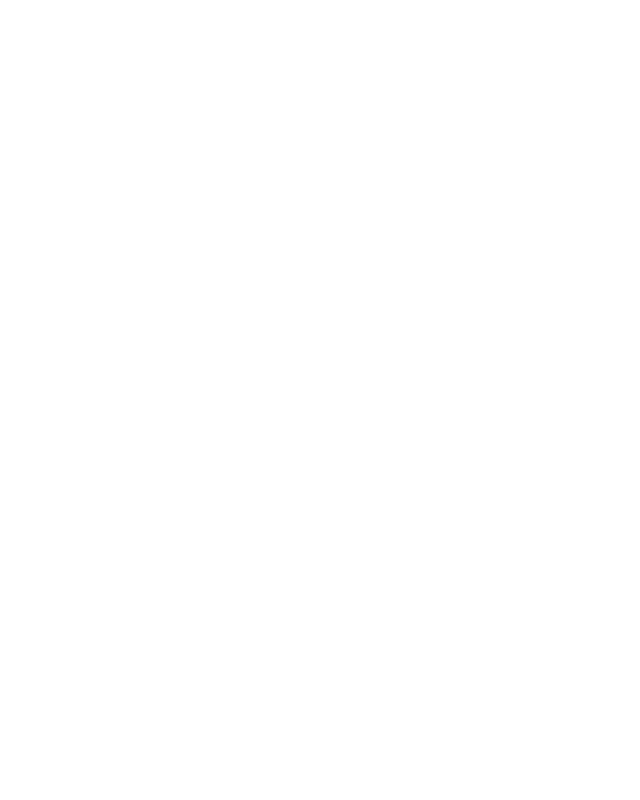
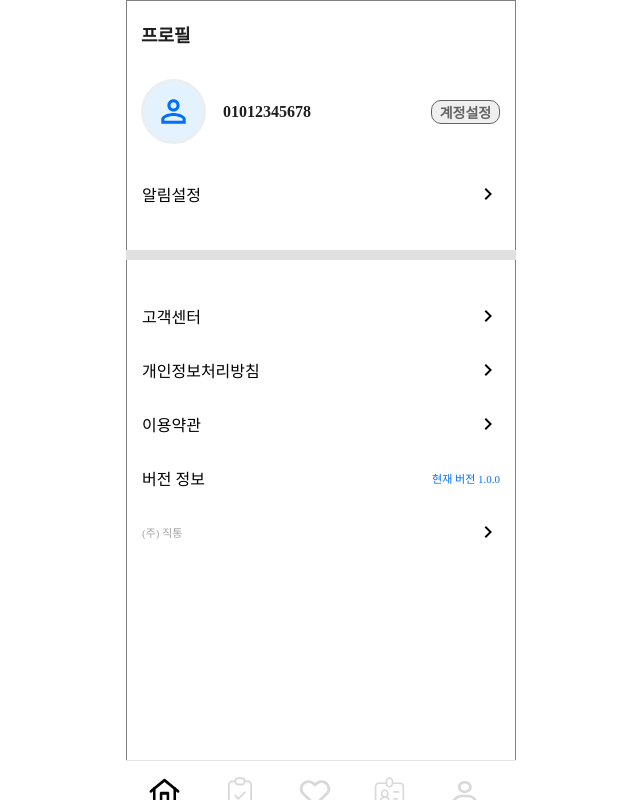
Before and after one commit to sejong-capstone-zigtong/zigtong-frontend, a React (Create React App) app: page /mypage in a window 1280 px wide. Before the commit this address had no page. Shown: the whole page, without its empty margins (319-959 px from the left). Built offline with nearby package versions, Linux system fonts and the light colour scheme.

Commit message:
[feat] 마이직통 페이지 ui 구현

```diff
--- a/src/Router.jsx
+++ b/src/Router.jsx
@@ -12,6 +12,7 @@
 import Assignment from "./pages/Assignment";
 import SavedWorks from "./pages/SavedWork";
 import Profile from "./pages/Profile";
+import MyPage from "./pages/MyPage";
 
 const Router = () => {
   return (
@@ -29,6 +30,7 @@
           <Route path="/assignment" element={<Assignment />} />
           <Route path="/works/saved" element={<SavedWorks />} />
           <Route path="/profile" element={<Profile />} />
+          <Route path="/mypage" element={<MyPage />} />
         </Route>
       </Routes>
     </BrowserRouter>
--- /dev/null
+++ b/src/pages/MyPage.jsx
@@ -0,0 +1,153 @@
+/* eslint-disable no-unused-vars */
+import React from "react";
+import styled from "styled-components";
+import Footer from "../components/common/Footer";
+import user from "../assets/profile/User.svg";
+import rightArrow from "../assets/mypage/RightArrow.svg";
+
+const MyPage = () => {
+  return (
+    <MyPageTotalComponent>
+      <MyPageHeader>프로필</MyPageHeader>
+      <MyPageInfo>
+        <MyPageInfoImgContainer>
+          <MyPageInfoImg src={user} alt="user" />
+        </MyPageInfoImgContainer>
+        <MyPageOtherInfoContainer>01012345678</MyPageOtherInfoContainer>
+        <MyPageInfoSetting>계정설정</MyPageInfoSetting>
+      </MyPageInfo>
+      <EachItemContainer margin="38px 0px 0px 0px">
+        <EachItemText>알림설정</EachItemText>
+        <EachItemRightArrow src={rightArrow} alt=">" />
+      </EachItemContainer>
+      <TenPixelBar />
+      <EachItemContainer margin="0px">
+        <EachItemText>고객센터</EachItemText>
+        <EachItemRightArrow src={rightArrow} alt=">" />
+      </EachItemContainer>
+      <EachItemContainer>
+        <EachItemText>개인정보처리방침</EachItemText>
+        <EachItemRightArrow src={rightArrow} alt=">" />
+      </EachItemContainer>
+      <EachItemContainer>
+        <EachItemText>이용약관</EachItemText>
+        <EachItemRightArrow src={rightArrow} alt=">" />
+      </EachItemContainer>
+      <EachItemContainer>
+        <EachItemText>버전 정보</EachItemText>
+        <EachItemVersionInfo>현재 버전 1.0.0</EachItemVersionInfo>
+      </EachItemContainer>
+      <EachItemContainer>
+        <EachItemStock>(주) 직통</EachItemStock>
+        <EachItemRightArrow src={rightArrow} alt=">" />
+      </EachItemContainer>
+      <Footer />
+    </MyPageTotalComponent>
+  );
+};
+
+export default MyPage;
+
+const MyPageTotalComponent = styled.div`
+  width: 100%;
+  height: 100%;
+  display: flex;
+  flex-direction: column;
+  align-items: center;
+  background-color: #fff;
+  padding: 0px 0px 100px 0px;
+`;
+
+const MyPageHeader = styled.div`
+  font-family: "Pretendard Variable";
+  color: #1e1e1e;
+  align-self: flex-start;
+  font-size: 18px;
+  font-weight: 800;
+  margin: 20px 0px 0px 14px;
+`;
+
+const MyPageInfo = styled.div`
+  margin: 32px 0px 0px 0px;
+  display: flex;
+  align-items: center;
+  height: 65px;
+  width: 100%;
+`;
+
+const MyPageInfoImgContainer = styled.div`
+  display: flex;
+  width: 65px;
+  height: 65px;
+  justify-content: center;
+  align-items: center;
+  border-radius: 1300px;
+  border: 3.25px solid #eceff1;
+  background-color: #e3f2fd;
+  margin: 0px 0px 0px 14px;
+`;
+
+const MyPageInfoImg = styled.img`
+  width: 39px;
+  height: 39px;
+`;
+
+const MyPageOtherInfoContainer = styled.div`
+  font-family: "Pretendard Variable";
+  display: flex;
+  align-items: center;
+  color: #1e1e1e;
+  width: 208px;
+  font-size: 16px;
+  font-weight: 800;
+  margin: 0px 0px 0px 17px;
+`;
+
+const MyPageInfoSetting = styled.button`
+  font-family: "Pretendard Variable";
+  width: 69px;
+  height: 24px;
+  border-radius: 10px;
+  border: 1px solid #646464;
+  color: #646464;
+  font-size: 14px;
+  font-weight: 600;
+`;
+
+const EachItemContainer = styled.div`
+  width: 358px;
+  height: 24px;
+  display: flex;
+  align-items: center;
+  justify-content: space-between;
+  margin: ${(props) => props.margin || "30px 0px 0px 0px"};
+`;
+
+const EachItemText = styled.div`
+  font-family: "Pretendard Variable";
+  color: #000;
+`;
+
+const EachItemRightArrow = styled.img`
+  width: 24px;
+  height: 24px;
+`;
+
+const EachItemVersionInfo = styled.div`
+  font-family: "Pretendard Variable";
+  color: #006ffd;
+  font-size: 11px;
+`;
+
+const EachItemStock = styled.div`
+  font-family: "Pretendard Variable";
+  color: #a6a6a6;
+  font-size: 11px;
+`;
+
+const TenPixelBar = styled.div`
+  width: 390px;
+  height: 10px;
+  background-color: #e0e0e0;
+  margin: 44px 0px;
+`;
--- a/src/pages/Profile.jsx
+++ b/src/pages/Profile.jsx
@@ -135,9 +135,10 @@
   display: flex;
   align-items: center;
   color: #1e1e1e;
+  width: 208px;
   font-size: 16px;
   font-weight: 800;
-  margin: 0px 0px 0px 22px;
+  margin: 0px 0px 0px 17px;
 `;
 
 const ProfileCompletePercentComponent = styled.div`
```
Also changed, not shown: src/assets/mypage/RightArrow.svg (added).
